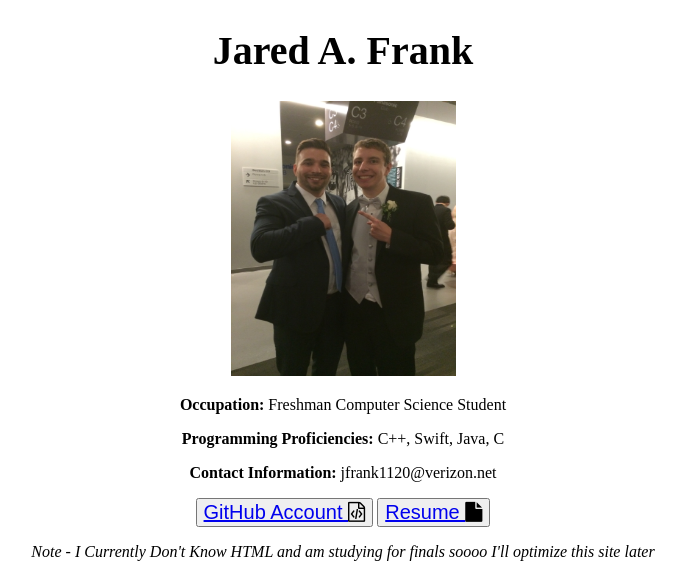
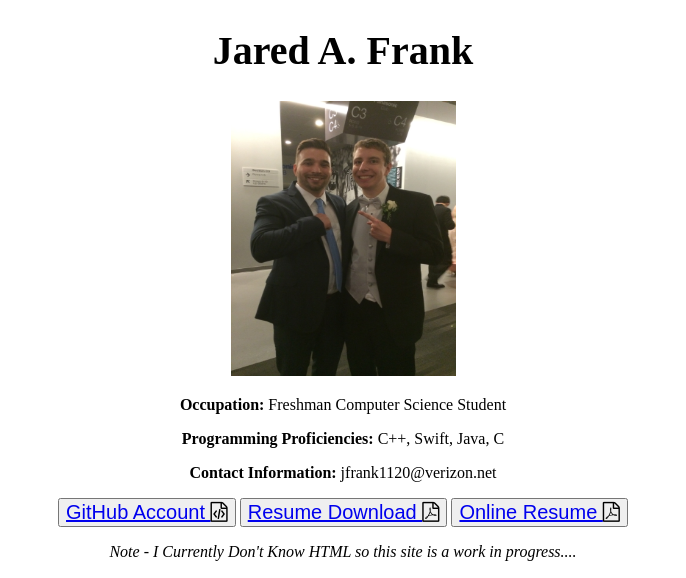
Before and after one commit to jfrank1120/jfrank1120.github.io, a plain HTML site: page index.html in a window 1280 px wide. Shown: the top 578 px of the page, without its empty margins (297-983 px from the left). Drawn offline with Linux system fonts and the light colour scheme.

Commit message:
Resume changes
Added link to online viewable resume

```diff
--- a/index.html
+++ b/index.html
@@ -18,8 +18,9 @@
         <p> <strong> Programming Proficiencies: </strong> C++, Swift, Java, C </p>
         <p> <strong> Contact Information: </strong> jfrank1120@verizon.net </p>
         <button style="font-size:20px"><a href="https://github.com/jfrank1120"> GitHub Account </a> <i class="fa fa-file-code-o"></i></button>
-        <button style="font-size:20px"><a href="files/JARED_FRANK_PUBLIC_CV.doc" download> Resume </a> <i class="fa fa-file"></i></button>
-        <p><i> Note - I Currently Don't Know HTML and am studying for finals soooo I'll optimize this site later </i></p>
+        <button style="font-size:20px"><a href="files/JARED_FRANK_PUBLIC_CV.doc" download> Resume Download </a> <i class="fa fa-file-pdf-o"></i></button>
+        <button style="font-size:20px"><a href="https://drive.google.com/open?id=0B9xS1ojCp3W-VS1DTmFsV0xwbDA"> Online Resume </a> <i class="fa fa-file-pdf-o" aria-hidden="true"></i></button>
+        <p><i> Note - I Currently Don't Know HTML so this site is a work in progress....</i></p>
         <h1 style="font-size:30px"><font face="verdana" color= #1ED760 >Spotify Jams</h1>
         <iframe src="https://embed.spotify.com/?uri=spotify%3Auser%3A1213507531%3Aplaylist%3A2O1SkBPoUdNRTF13jA9Pkr" width="300" height="380" frameborder="0" allowtransparency="true"></iframe>
     </center>
```
